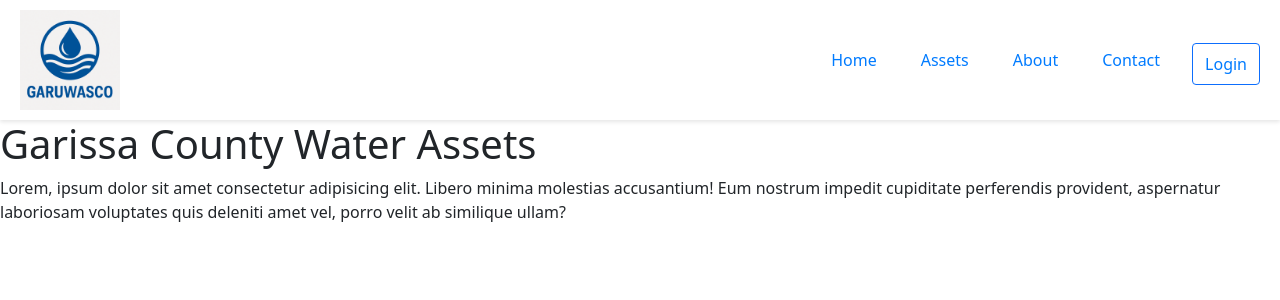
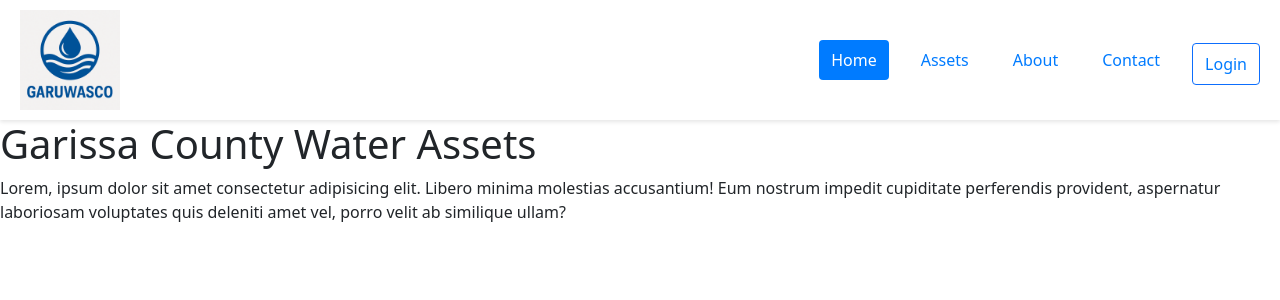
Before and after one commit to DunstanKiiru/G-MIS, a React (Vite) app in the folder frontend/: page / in a window 1280 px wide. Shown: the top 300 px of the page. Built offline with nearby package versions, Linux system fonts and the light colour scheme.

Commit message:
Styles the Header component

```diff
--- a/frontend/src/components/Header/Header.css
+++ b/frontend/src/components/Header/Header.css
@@ -1,5 +1,7 @@
 .h-wrapper {
   display: flex;
+  width: 100%;
+  position: sticky;
   justify-content: space-between;
   align-items: center;
   padding: 10px 20px;
@@ -10,12 +12,14 @@
 .h-container {
   display: flex;
   align-items: center;
+  justify-content: space-between;
 }
 
 .h-menu {
   display: flex;
   align-items: center;
   gap: 20px;
+  transition: right 0.3s ease-in-out;
 }
 
 .h-menu a {
@@ -29,6 +33,11 @@
 
 .h-menu a:hover {
   background-color: #e7f1ff;
+}
+
+.h-menu a.active {
+  background-color: #007bff;
+  color: white;
 }
 
 .btn-outline-primary {
@@ -45,3 +54,11 @@
   background-color: #007bff;
   color: white;
 }
+
+.logo {
+  transition: transform 0.3s ease;
+}
+
+.logo:hover{
+  transform: scale(1.1);
+}
--- a/frontend/src/components/Header/Header.jsx
+++ b/frontend/src/components/Header/Header.jsx
@@ -1,22 +1,27 @@
 import React from "react";
-import { Link } from "react-router-dom";
+import { NavLink } from "react-router-dom";
+
 import "./Header.css";
 
 const Header = () => {
   return (
     <section className="h-wrapper">
-      <div className="Columncenter  h-container">
-        <img src="/garissa.png" alt="MIS logo" width={100} />
+      <div className="h-container">
+        <NavLink to="/">
+          <img src="/garissa.png" alt="MIS logo" width={100} className="logo" />
+        </NavLink>
       </div>
 
-      <div className="ColumnCenter h-menu">
-        <Link to="/">Home</Link>
-        <Link to="/waterassets">Assets</Link>
-        <Link to="/about">About</Link>
-        <Link to="/contact">Contact</Link>
-        <Link to="/login" className="btn btn-outline-primary mt-2">
+      <div className="h-menu">
+        <NavLink to="/" end>
+          Home
+        </NavLink>
+        <NavLink to="/waterassets">Assets</NavLink>
+        <NavLink to="/about">About</NavLink>
+        <NavLink to="/contact">Contact</NavLink>
+        <NavLink to="/login" className="btn btn-outline-primary mt-2">
           Login
-        </Link>
+        </NavLink>
       </div>
     </section>
   );
```
